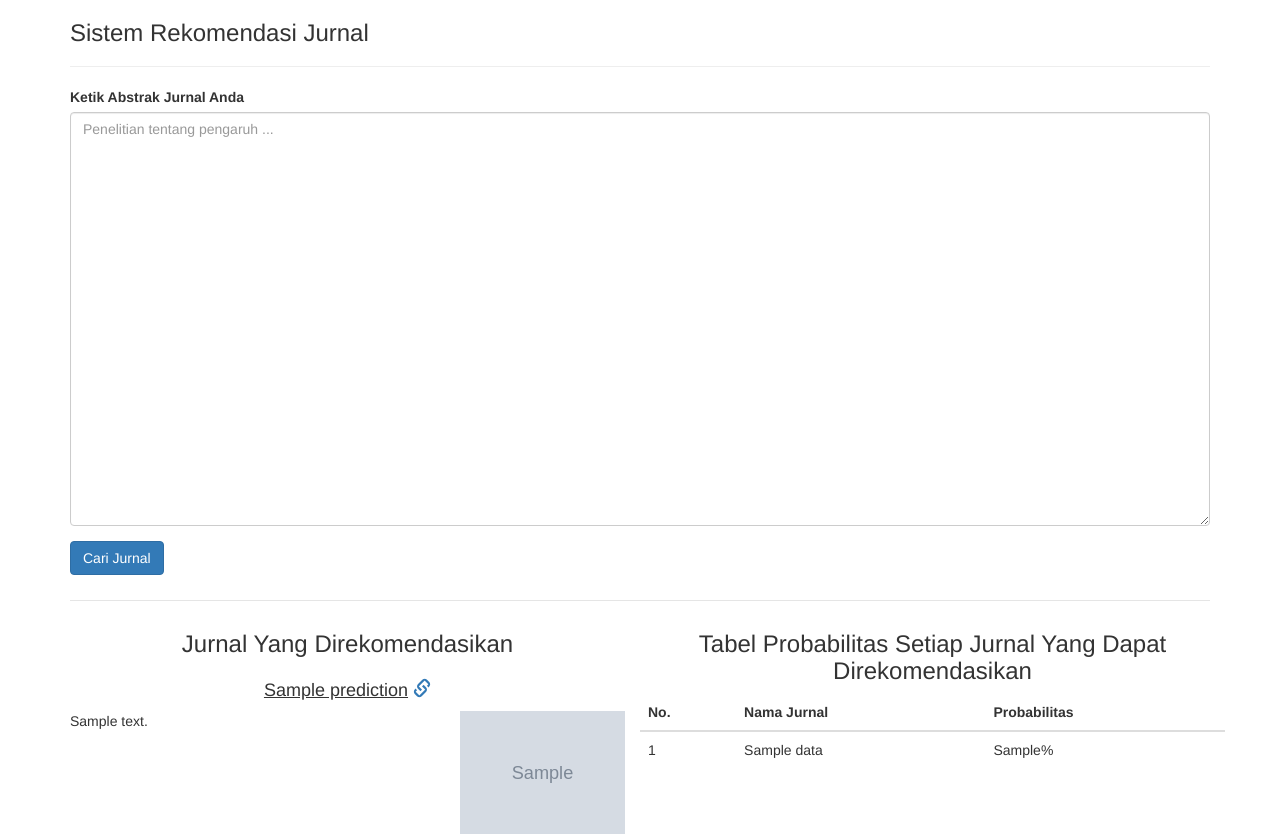
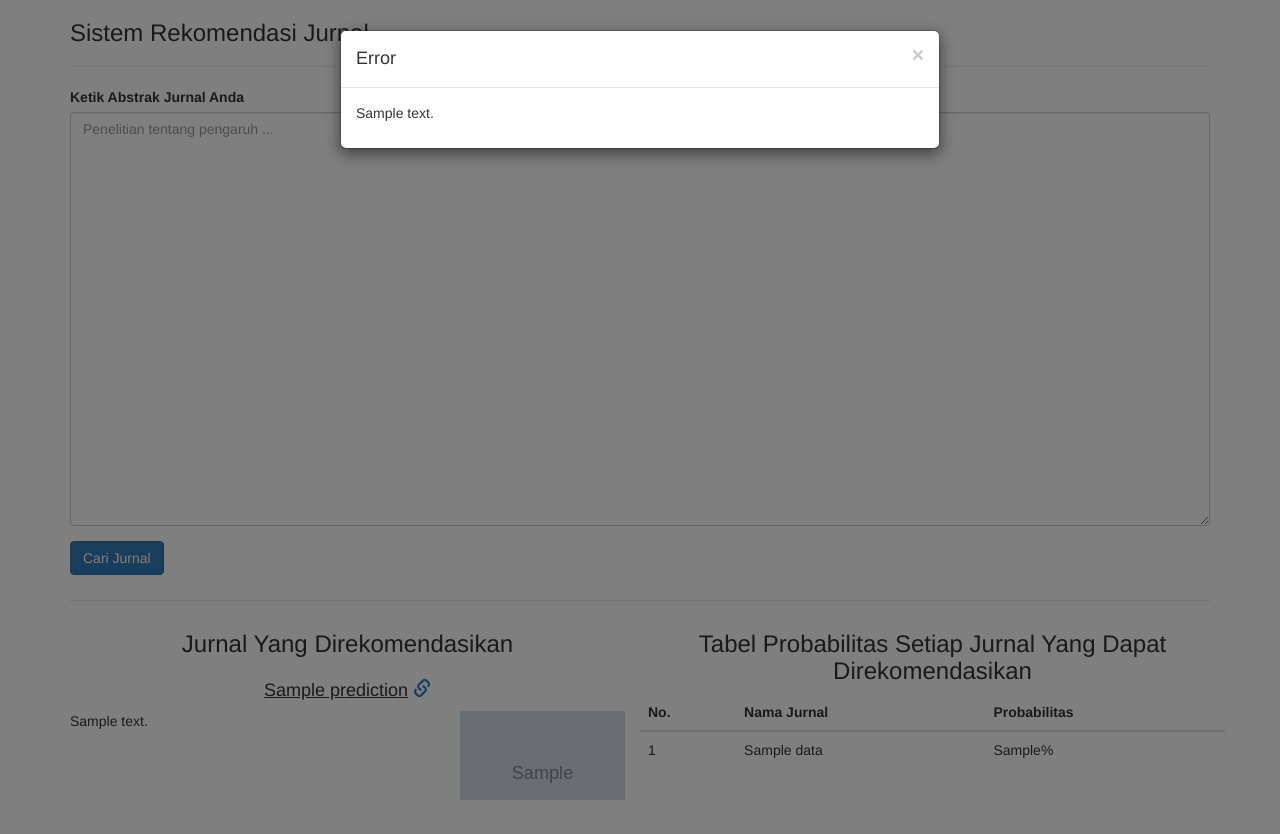
Before and after one commit to IbnuAhsani/journal-recommender-system-deployment, a Flask app: template templates/home.html in a window 1280 px wide. After the commit the page ends 800 px from the top, so only its background shows below. Run offline with Flask 2, Linux system fonts and the light colour scheme; the template is opened without the code that fills it: values that come from a table or form of the project are taken from there, most other values are stand-ins (such as "Sample title", 1, 10 or a date in 2020); grey boxes marked "Sample" are stand-in pictures; parts of the project's set-up code (start-up, migrations or seed data) failed here and were passed over; some libraries are stand-ins or nearby versions.

Commit message:
feat: add input abstrak word count validation

```diff
--- a/server.py
+++ b/server.py
@@ -24,6 +24,18 @@ def home():
 
   if form.validate_on_submit():
     abstract = form.abstract.data
+    num_abstract_words = len(abstract.split())
+
+    if num_abstract_words < 100:
+        word_count_validation_message = 'Abstrak Anda harus lebih dari 100 kata'
+        return render_template("home.html", title='Journal Recommender System',
+            form=form, word_count_validation_message=word_count_validation_message)
+
+    if num_abstract_words > 350:
+        word_count_validation_message = 'Abstrak Anda tidak boleh lebih dari 350 kata'
+        return render_template("home.html", title='Journal Recommender System',
+            form=form, word_count_validation_message=word_count_validation_message)
+
     prediction, probabilities = text_processing.predict(abstract, model)
     journal_cover_name = prediction['JOURNAL_COVER']
     journal_cover_path = os.path.join(app.config['STATIC_PIC_DIR'], journal_cover_name)
--- a/templates/home.html
+++ b/templates/home.html
@@ -2,9 +2,31 @@
 {% import "bootstrap/wtf.html" as wtf %}
 
 {% block content %}
+    <script src="{{ url_for('static', filename='js/jquery.slim.min.js') }}"></script>
     <div class="container">
         <h3>Sistem Rekomendasi Jurnal</h2>
         <hr>
+        {% if word_count_validation_message is defined %}
+            <div id="word-count-validation-modal" class="modal fade">
+                <div class="modal-dialog">
+                    <div class="modal-content">
+                        <div class="modal-header">
+                            <button type="button" class="close" data-dismiss="modal" aria-hidden="true">&times;</button>
+                            <h4 class="modal-title">Error</h4>
+                        </div>
+                        <div class="modal-body">
+                            <p>{{ word_count_validation_message }}</p>
+                        </div>
+                    </div>
+                </div>
+            </div>
+
+            <script>
+                $(document).ready(function(){
+                    $("#word-count-validation-modal").modal('show');
+                });
+            </script>
+        {% endif %}
         <form action="{{ url_for('home') }}" method="POST" class="form" role="form">
             {{ form.csrf_token() }}
             <div class="row">
@@ -14,9 +36,10 @@
                     <button type="submit" class="btn btn-primary">Cari Jurnal</button>
                 </div>
             </div>
+        </form>
+        {% if prediction is defined %}
             <hr style="margin-top: 1rem; margin-bottom: 1rem; border: 0; border-top: 1px solid rgba(0, 0, 0, 0.1);">
             <div class="row">
-              {% if prediction is defined %}
                 <div class="col-md-6">
                     <div class="row">
                         <center>
@@ -70,8 +93,7 @@
                         </table>
                     </div>
                 </div>
+            </div>
         {% endif %}
     </div>
-        </form>
-    </div>
 {% endblock %}
```
Lines whose indentation alone changed are shown as unchanged.
